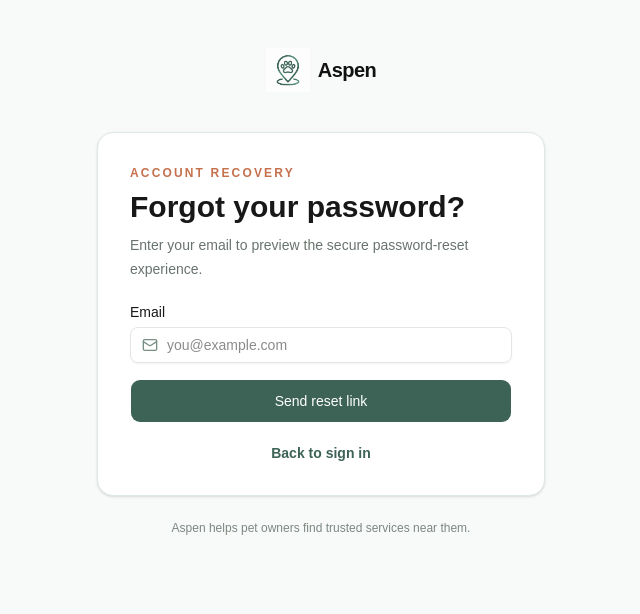
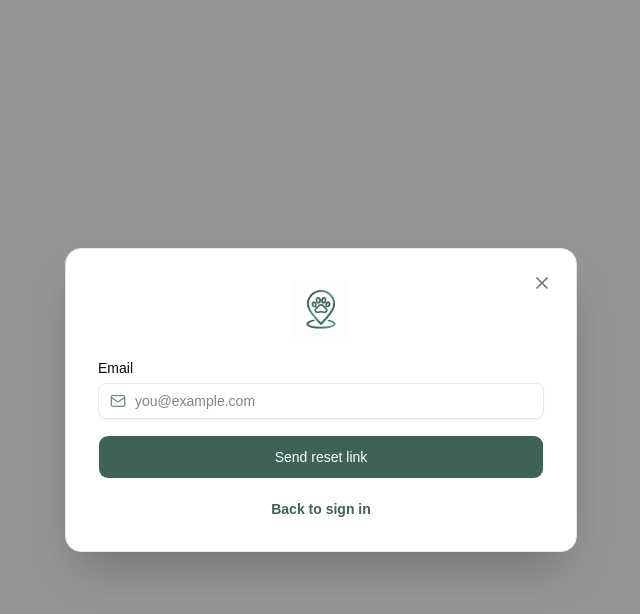
Before and after one commit to GarudaKurt/Aspen, a Next.js app: page /forgot-password in a window 1280 px wide. Shown: the top 614 px of the page, without its empty margins (319-959 px from the left). Built offline with nearby package versions, Linux system fonts and the light colour scheme.

Commit message:
Use shared auth modal route

```diff
--- a/src/app/(auth)/forgot-password/page.tsx
+++ b/src/app/(auth)/forgot-password/page.tsx
@@ -1,14 +1,5 @@
-import { AuthForm } from "@/features/auth/components/auth-form";
-import { AuthShell } from "@/features/auth/components/auth-shell";
+import { AuthRoutePage } from "@/features/auth/components/auth-route-page";
 
-export default function ForgotPasswordPage() {
-  return (
-    <AuthShell
-      eyebrow="Account recovery"
-      title="Forgot your password?"
-      description="Enter your email to preview the secure password-reset experience."
-    >
-      <AuthForm mode="forgot" />
-    </AuthShell>
-  );
+export default function AuthPage() {
+  return <AuthRoutePage initialMode="forgot" />;
 }
```
